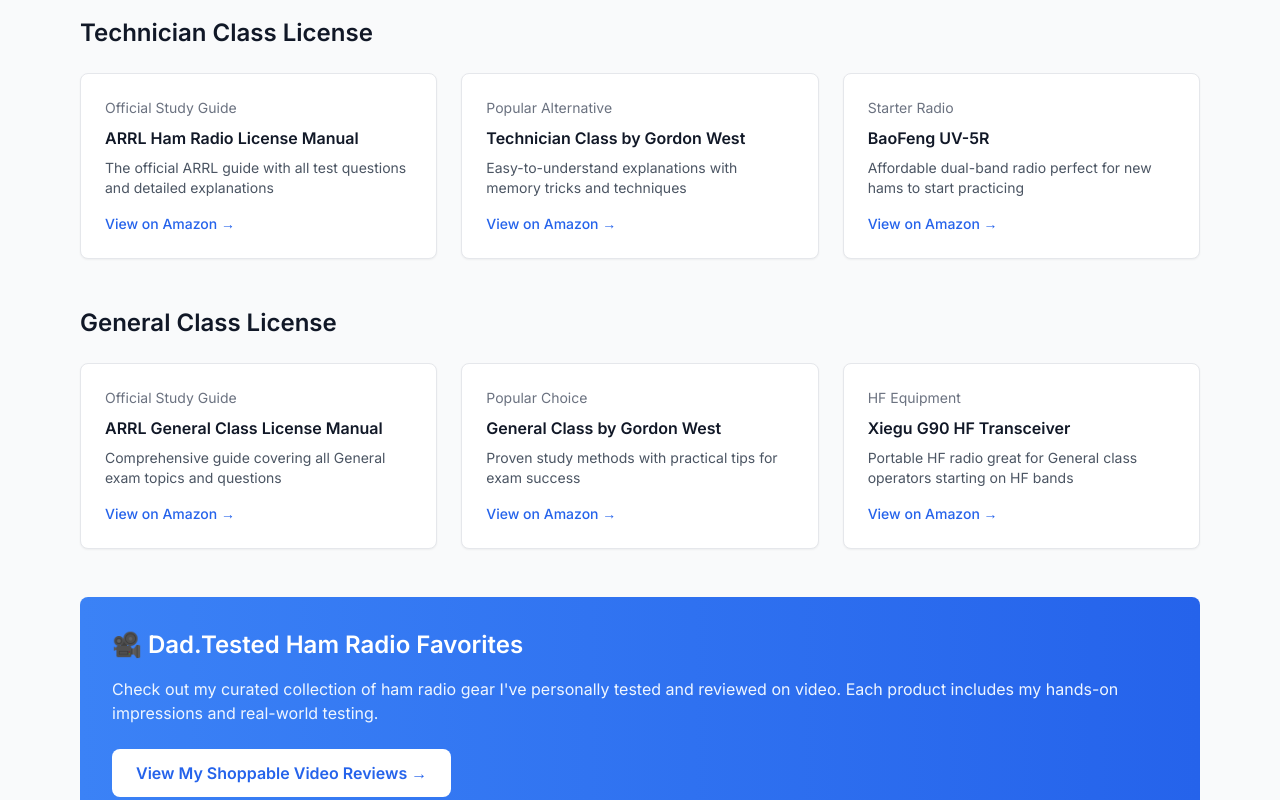
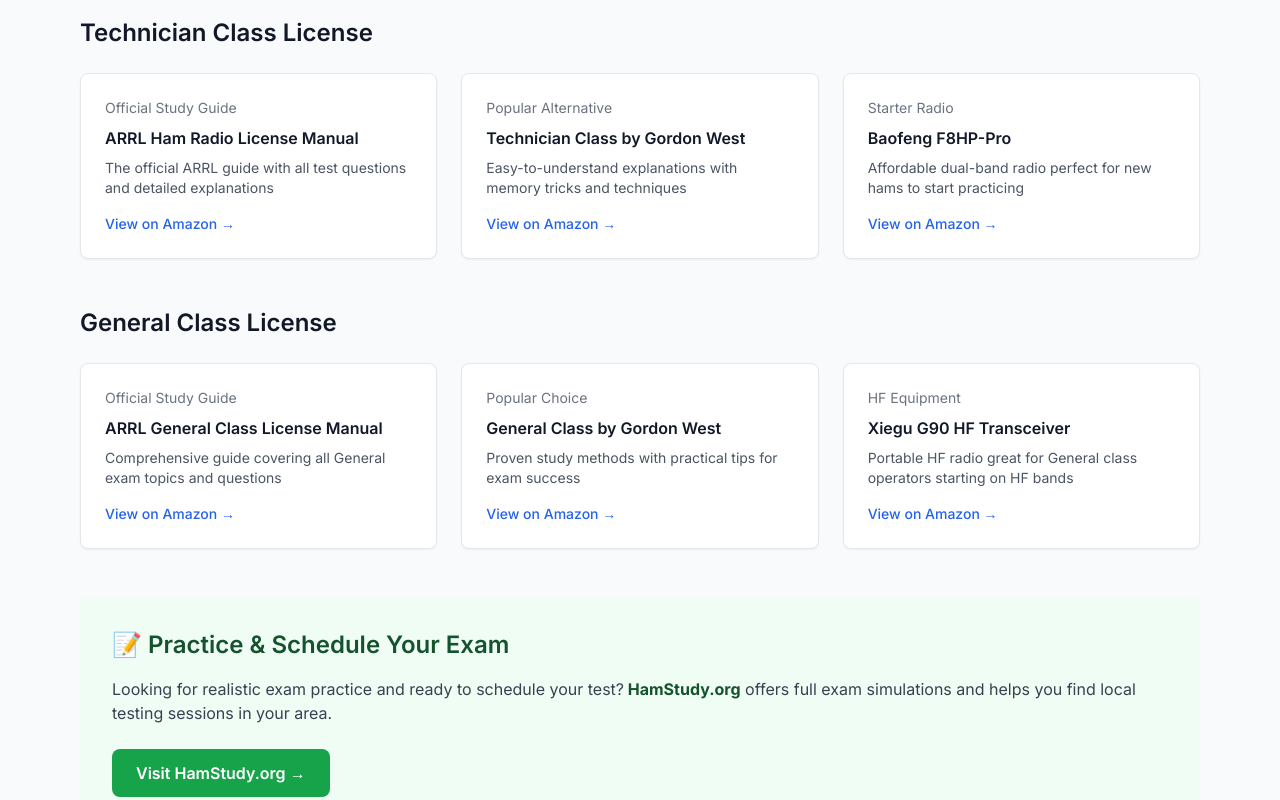
Before and after one commit to NY0E/QRZReady, a Next.js app: page /resources in a window 1280 px wide. Shown: the part 180-980 px from the top of the page. Built offline with nearby package versions, Linux system fonts and the light colour scheme; no server answers.

Commit message:
Update resources: add HamStudy.org, change radio to F8HP-Pro, rename storefront
Updated product links and descriptions for BaoFeng radios and added a new section for HamStudy.org.

```diff
--- a/src/app/resources/page.tsx
+++ b/src/app/resources/page.tsx
@@ -40,13 +40,12 @@
 
             {/* BaoFeng Radio */}
             <a
-              href="https://www.amazon.com/dp/B007H4VT7A?tag=qrzready-20"
-              target="_blank"
+              href="https://www.amazon.com/dp/B0BHQXV5FV?tag=qrzready-20"              target="_blank"
               rel="noopener noreferrer"
               className="bg-white rounded-lg shadow-sm border border-gray-200 p-6 hover:shadow-md transition-shadow"
             >
               <div className="text-sm text-gray-500 mb-2">Starter Radio</div>
-              <h3 className="font-semibold text-gray-900 mb-2">BaoFeng UV-5R</h3>
+              <h3 className="font-semibold text-gray-900 mb-2">Baofeng F8HP-Pro</h3>
               <p className="text-sm text-gray-600 mb-4">Affordable dual-band radio perfect for new hams to start practicing</p>
               <div className="text-blue-600 text-sm font-medium">View on Amazon →</div>
             </a>
@@ -98,10 +97,27 @@
           </div>
         </section>
 
+              {/* HamStudy.org Section */}
+              <section className="mb-12 bg-green-50 rounded-lg p-8">
+                        <h2 className="text-2xl font-semibold mb-4 text-green-900">📝 Practice & Schedule Your Exam</h2>
+                        <p className="text-gray-700 mb-6">
+                                    Looking for realistic exam practice and ready to schedule your test?
+                                    <strong className="text-green-900"> HamStudy.org</strong> offers full exam simulations and helps you find local testing sessions in your area.
+                                  </p>
+                        <a
+                                    href="https://hamstudy.org/"
+                                    target="_blank"
+                                    rel="noopener noreferrer"
+                                    className="inline-block bg-green-600 text-white font-semibold px-6 py-3 rounded-lg hover:bg-green-700 transition-colors"
+                                  >
+                                    Visit HamStudy.org →
+                                  </a>
+                      </section>
+
                 {/* Dad.Tested Curated Products */}
         <section className="mb-12">
           <div className="bg-gradient-to-r from-blue-500 to-blue-600 rounded-lg p-8 text-white">
-            <h2 className="text-2xl font-semibold mb-4">🎥 Dad.Tested Ham Radio Favorites</h2>
+            <h2 className="text-2xl font-semibold mb-4">🎥 Baofeng F8NY0E's Amazon StorefrontHP-Pro</h2>
             <p className="text-blue-50 mb-6">
               Check out my curated collection of ham radio gear I've personally tested and reviewed on video.
               Each product includes my hands-on impressions and real-world testing.
```
